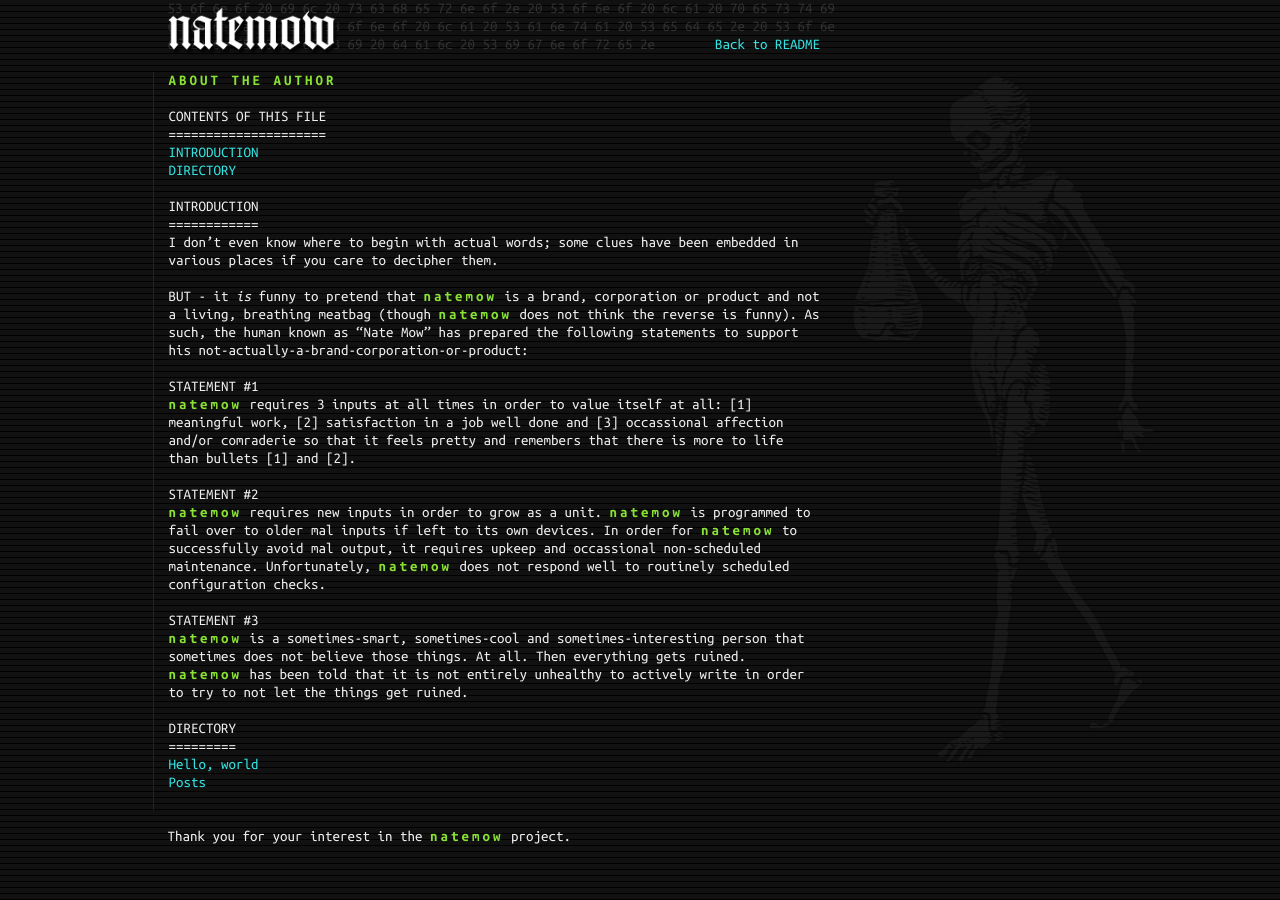
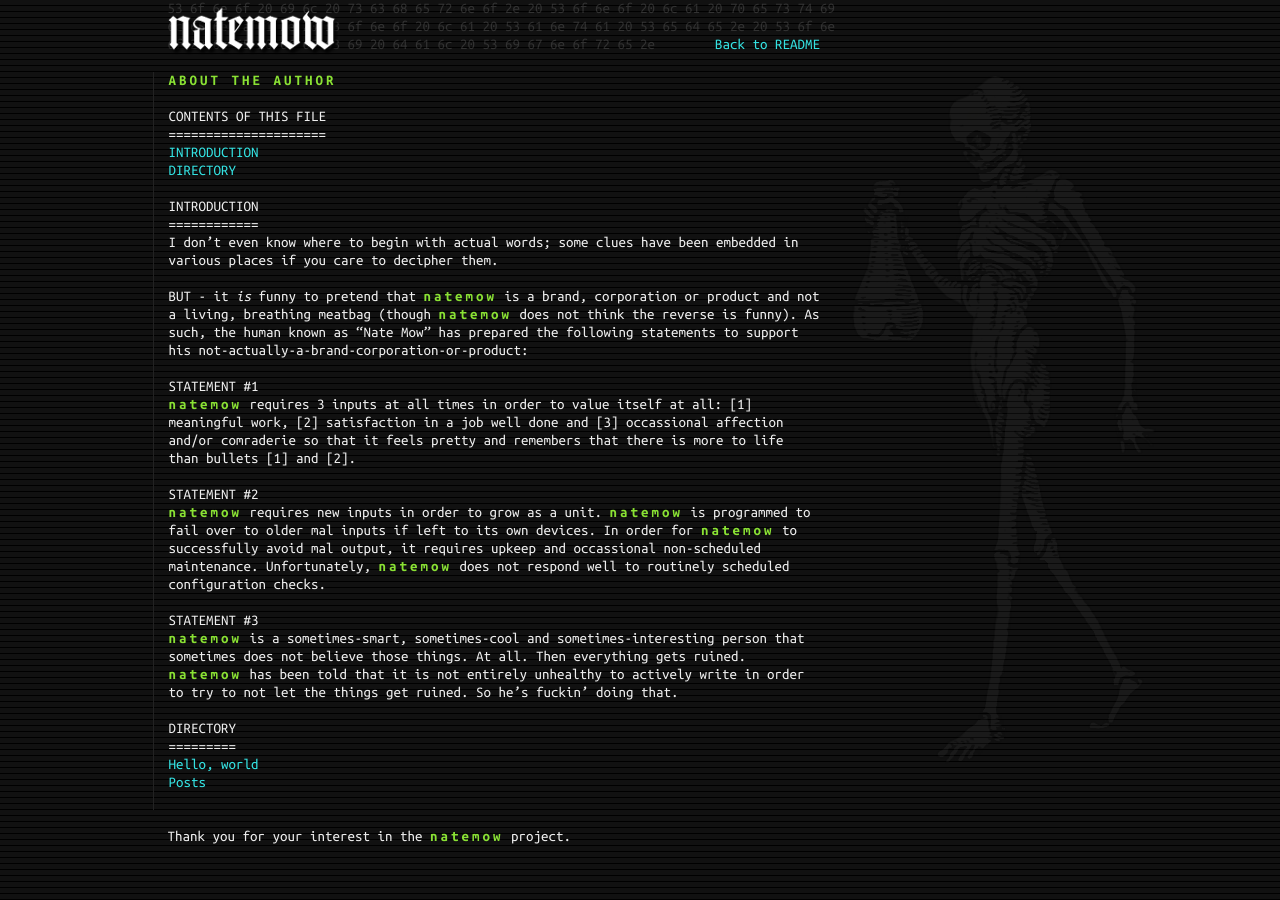
Before and after one commit to natemow/natemow.github.io, a Jekyll site: the page built from about.md, in a window 1280 px wide. Built offline with Jekyll 4.4.1, drawn with Linux system fonts in a browser that asks for light colours; nearby versions of some CDN libraries.

Commit message:
Started new post.

```diff
--- a/about.md
+++ b/about.md
@@ -17,4 +17,4 @@ BUT - it *is* funny to pretend that {% include brand.html %} is a brand, corpora
 {% include brand.html %} requires new inputs in order to grow as a unit. {% include brand.html %} is programmed to fail over to older mal inputs if left to its own devices. In order for {% include brand.html %} to successfully avoid mal output, it requires upkeep and occassional non-scheduled maintenance. Unfortunately, {% include brand.html %} does not respond well to routinely scheduled configuration checks.
 
 ### STATEMENT #3
-{% include brand.html %} is a sometimes-smart, sometimes-cool and sometimes-interesting person that sometimes does not believe those things. At all. Then everything gets ruined. {% include brand.html %} has been told that it is not entirely unhealthy to actively write in order to try to not let the things get ruined.
+{% include brand.html %} is a sometimes-smart, sometimes-cool and sometimes-interesting person that sometimes does not believe those things. At all. Then everything gets ruined. {% include brand.html %} has been told that it is not entirely unhealthy to actively write in order to try to not let the things get ruined. So he's fuckin' doing that.
```
